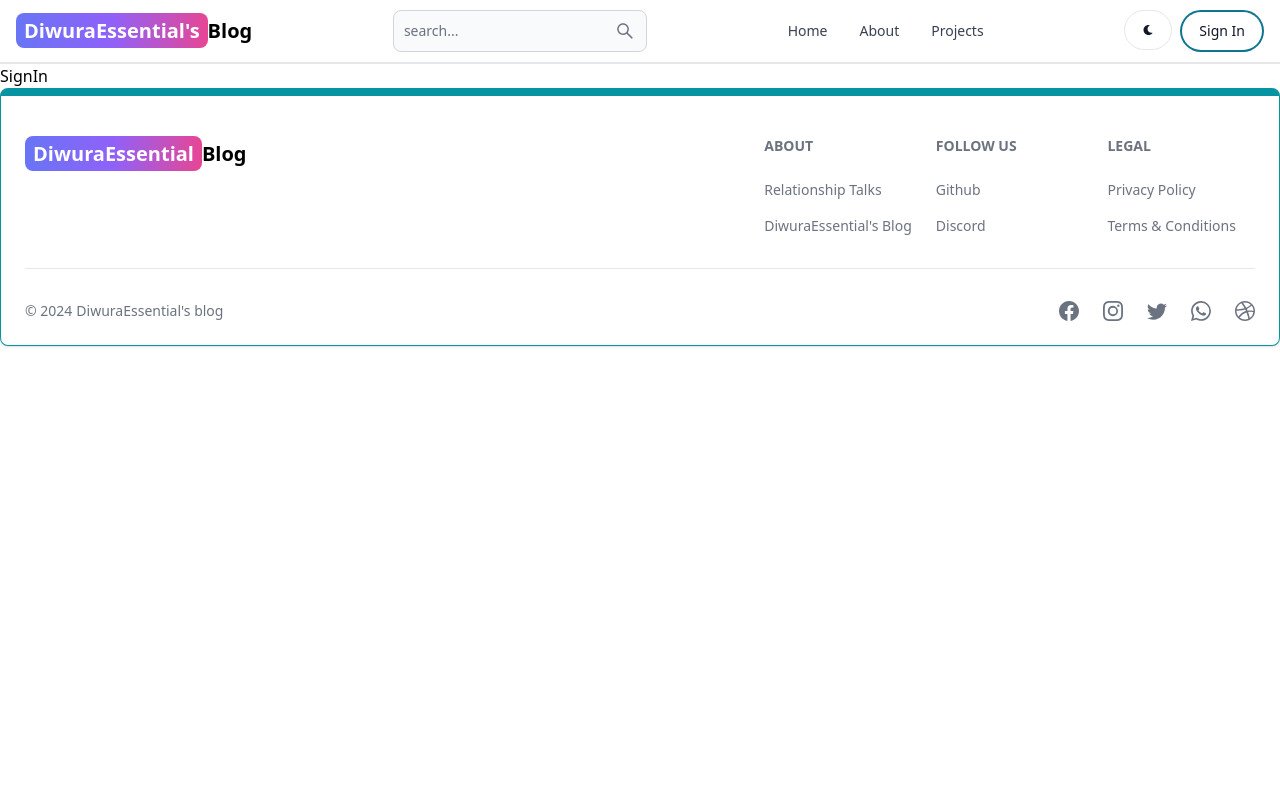
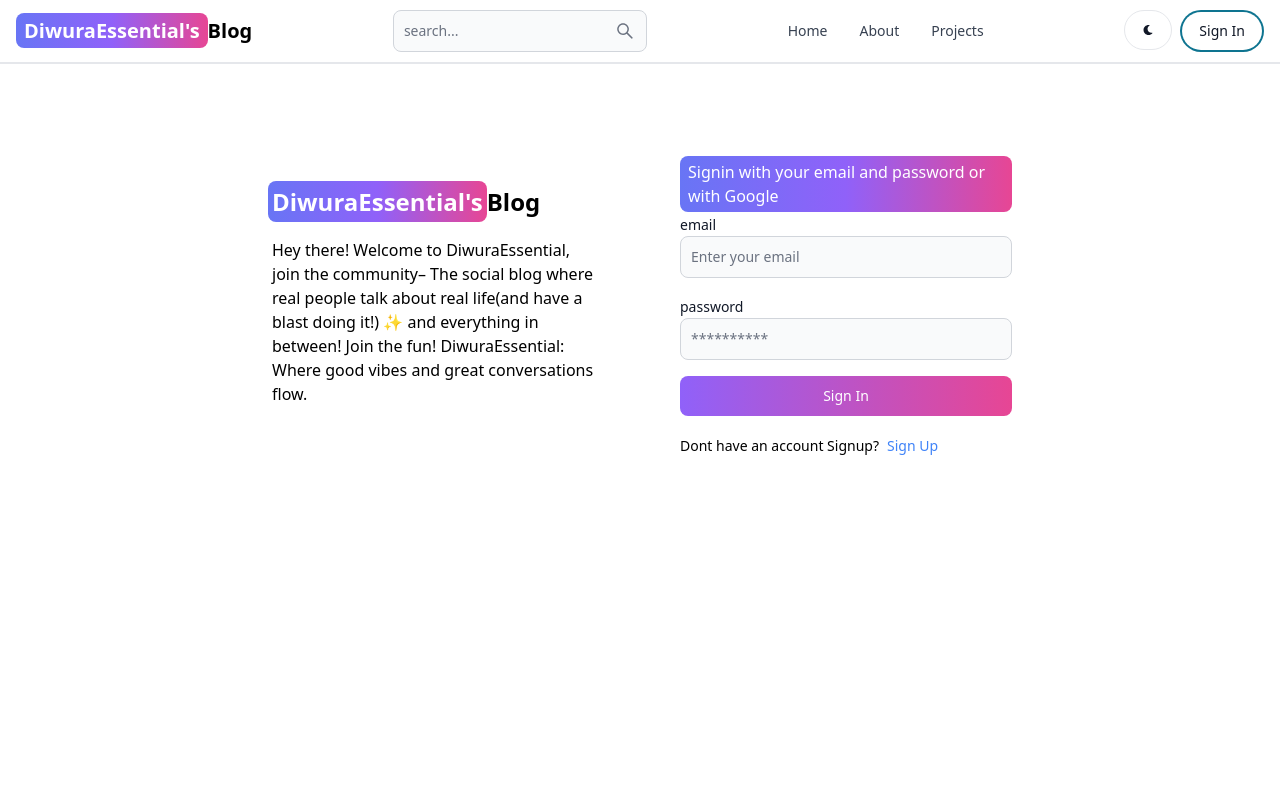
Before and after one commit to ademibowale/Daily-blog, a React (Create React App) app in the folder my-blog/: page /sign-in in a window 1280 px wide. Shown: the top 800 px of the page. Built offline with nearby package versions, Linux system fonts and the light colour scheme.

Commit message:
Implement signin page

```diff
--- a/my-blog/src/pages/SignIn.jsx
+++ b/my-blog/src/pages/SignIn.jsx
@@ -1,11 +1,106 @@
-import React from 'react'
+import { Alert, Button, Label, Spinner, TextInput } from 'flowbite-react';
+import { useState } from 'react';
+import { Link, useNavigate } from 'react-router-dom';
+// import OAuth from '../components/OAuth';
 
-function SignIn() {
+export default function SignIn() {
+const [formData, setFormData] = useState({});
+  const [errorMessage, setErrorMessage] = useState(null);
+  const [loading, setLoading] = useState(false);
+  const navigate = useNavigate();
+  const handleChange = (e) => {
+    setFormData({ ...formData, [e.target.id]: e.target.value.trim() });
+  };
+  const handleSubmit = async (e) => {
+    e.preventDefault();
+    if (!formData.email || !formData.password) {
+      return setErrorMessage('Please fill out all fields.');
+    }
+    try {
+      setLoading(true);
+      setErrorMessage(null);
+      const res = await fetch('http://localhost:3000/api/auth/signin', {
+        method: 'POST',
+        headers: { 'Content-Type': 'application/json' },
+        body: JSON.stringify(formData),
+      });
+      const data = await res.json();
+      if (data.success === false) {
+        return setErrorMessage(data.message);
+      }
+      setLoading(false);
+      if(res.ok) {
+        navigate('/');
+      }
+    } catch (error) {
+      setErrorMessage(error.message);
+      setLoading(false);
+    }
+  };
+
   return (
-    <div>
-      SignIn
+    <div className='min-h-screen mt-20'>
+      <div className='flex p-3 max-w-3xl mx-auto flex-col md:flex-row md:items-center gap-20'>
+        {/* left side */}
+        <div className='flex-1'>
+          <Link to="/" className='font-bold dark:text-white text-2xl'>
+            <span className='px-1 py-1 bg-gradient-to-r from-indigo-500 via-purple-500 to-pink-500 rounded-lg text-white '>DiwuraEssential's</span>
+            Blog
+          </Link>
+          <p className='px-1 py-5 text-sn-5'>
+            Hey there! Welcome to DiwuraEssential, join the community–
+            The social blog where real people talk about real life(and have a blast doing it!) ✨
+            and everything in between!
+            Join the fun! DiwuraEssential: Where good vibes and great conversations flow.
+          </p>
+        </div>
+
+        {/* right side */}
+        <div className=' flex-1'>
+          <h2 className='px-2 py-1 bg-gradient-to-r from-indigo-500 via-purple-500 to-pink-500 rounded-lg text-white '>
+            Signin with your email and password or with Google</h2>
+          <form className='flex flex-col gap-4' onSubmit={handleSubmit} >
+
+            <div>
+              <Label value='email'/>
+              <TextInput type='email'
+                placeholder='Enter your email'
+                id='email'
+                onChange={handleChange}
+                 />
+            </div>
+            <div>
+              <Label value='password'/>
+              <TextInput  type='password'
+                placeholder='**********'
+                id='password'
+                onChange={handleChange}/>
+            </div>
+            <Button  gradientDuoTone='purpleToPink'
+             type='submit' disabled={loading}>
+               {loading ? (
+                <>
+                  <Spinner size='sm' />
+                  <span className='pl-3'>Loading...</span>
+                </>
+              ) : (
+                'Sign In'
+              )}
+        </Button>
+          </form>
+          <div className='flex gap-2 text-sm mt-5'>
+            <span>Dont have an account Signup?</span>
+            <Link to='/sign-up' className='text-blue-500'>Sign Up</Link>
+          </div>
+          {/* Error alert message */}
+          {errorMessage && (
+            <Alert className='mt-5' color='failure'>
+              {errorMessage}
+            </Alert>
+            )
+          }
+        </div>
+      </div>
     </div>
-  )
+  );
 }
-
-export default SignIn
```
